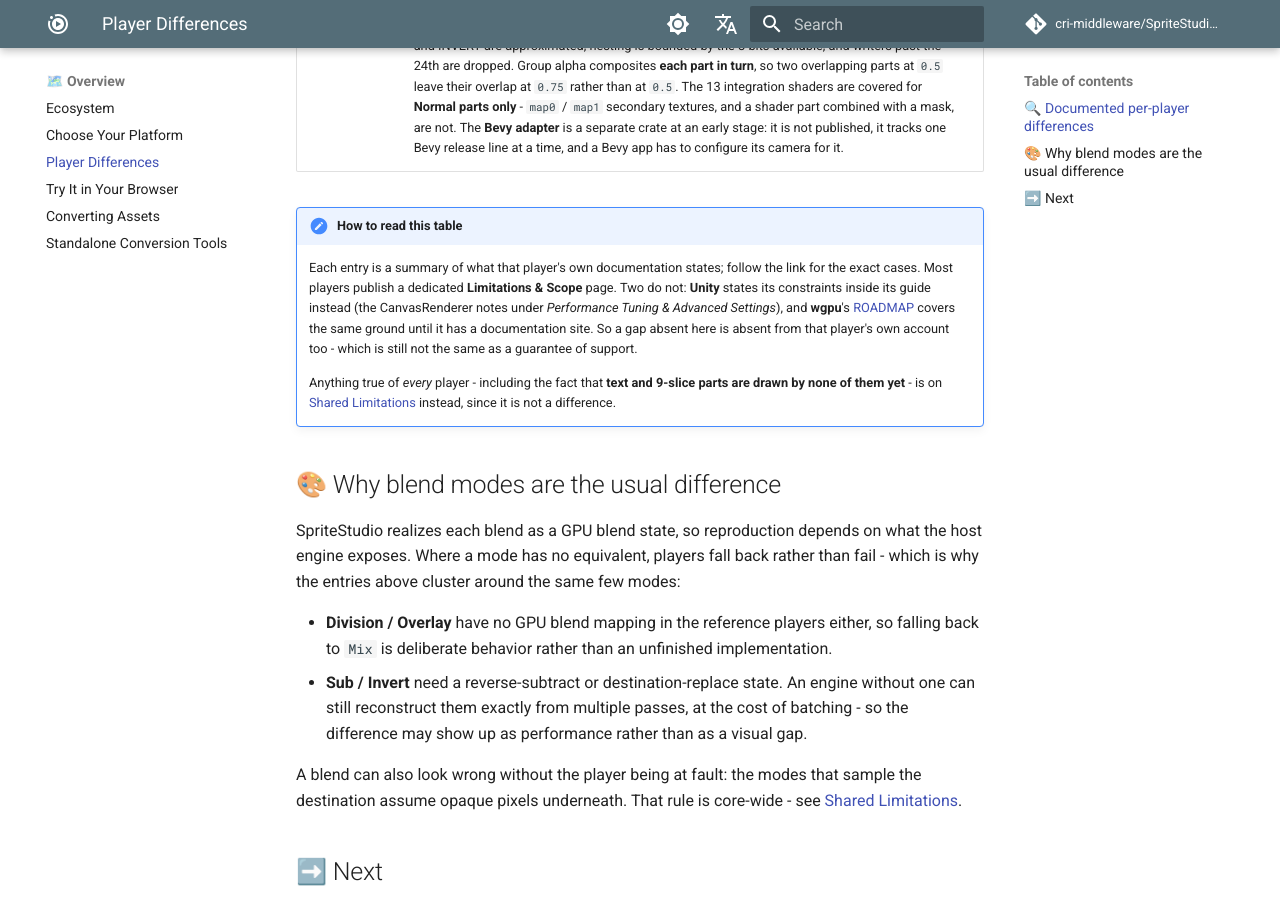
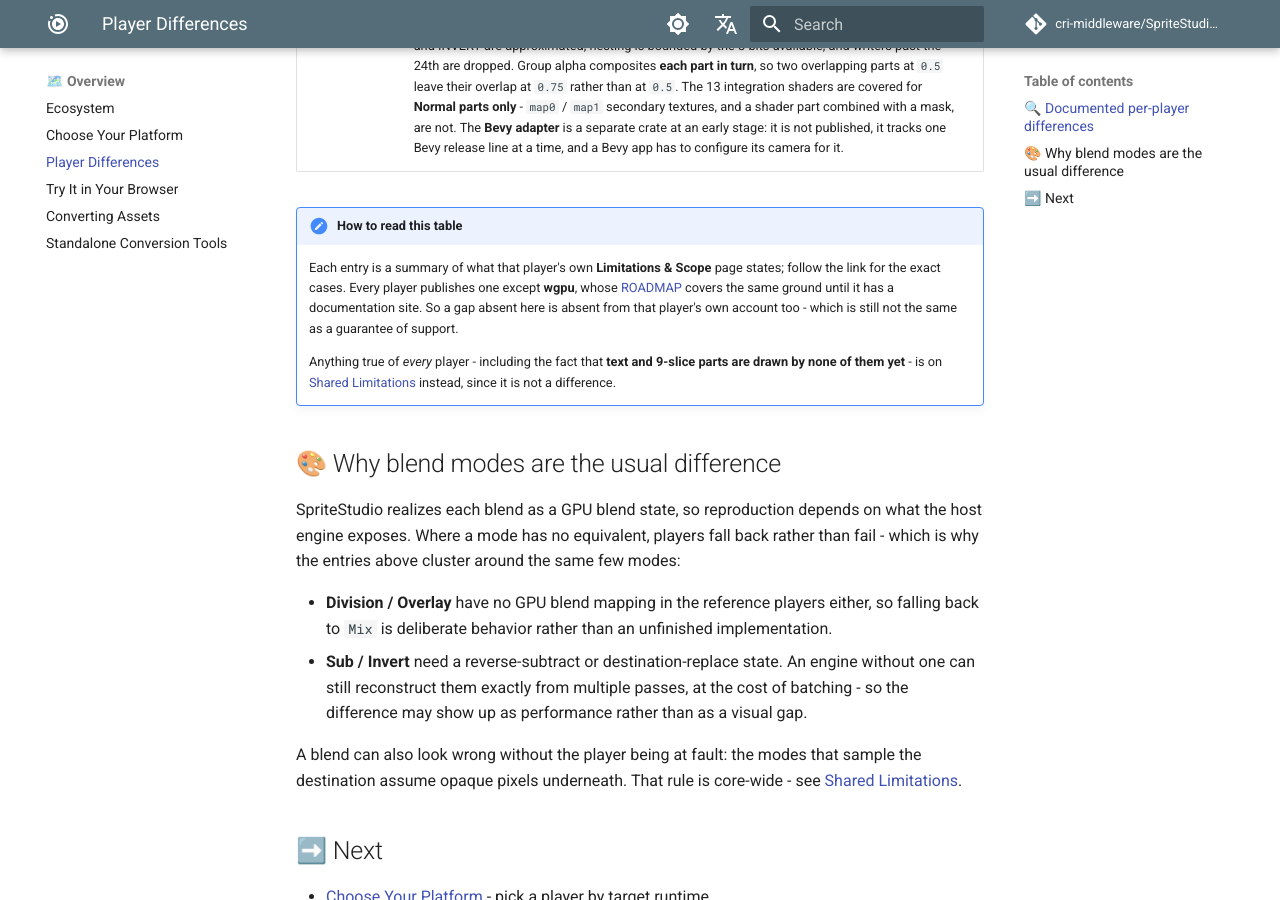
Before and after one commit to cri-middleware/SpriteStudio-Docs, an MkDocs documentation site: the page built from docs/en/overview/player-differences.md, in a window 1280 px wide and 900 px high, scrolled down 1350 px. Built offline with MkDocs 1.6.1 and Material for MkDocs 9.7.7, drawn with Linux system fonts in a browser that asks for light colours; comment, search, counter and statistics services are not loaded.

Commit message:
docs: Unity does publish a Limitations & Scope page
#42 changed the note under the differences table to say Unity has no dedicated
Limitations & Scope page and states its constraints inside Performance Tuning
instead. That is wrong, and the note it replaced was right.

The claim came from reading SSPlayerForUnity on a `main` checkout. Unity's
default branch is `develop`, where `main` is well behind it, and `develop` has
docs/en/limitations.md and docs/ja/limitations.md as a top-level nav entry
(⚠️ Limitations & Scope / ⚠️ 制約と適用範囲). It covers the Canvas (uGUI) path
in its own section - the single-atlas assumption, MIX / ADD only, the automatic
TexCoord1 - which is exactly what this table's Unity row cites, so the row was
always sourced from a page that exists.

Restores the original wording in both locales: wgpu is the only player without
one, and its ROADMAP covers the same ground until it has a documentation site.

```diff
--- a/docs/en/overview/player-differences.md
+++ b/docs/en/overview/player-differences.md
@@ -26,10 +26,8 @@ the core computes but leaves the player to draw or play - are in
 | **[wgpu](../players/wgpu.md)** | `Div2` / `Overlay2` fall back to `Mix`. Masking is **stencil-only**: overlapping masks that mix INCR and INVERT are approximated, nesting is bounded by the 8 bits available, and writers past the 24th are dropped. Group alpha composites **each part in turn**, so two overlapping parts at `0.5` leave their overlap at `0.75` rather than at `0.5`. The 13 integration shaders are covered for **Normal parts only** - `map0` / `map1` secondary textures, and a shader part combined with a mask, are not. The **Bevy adapter** is a separate crate at an early stage: it is not published, it tracks one Bevy release line at a time, and a Bevy app has to configure its camera for it. |
 
 !!! note "How to read this table"
-    Each entry is a summary of what that player's own documentation states; follow the link for
-    the exact cases. Most players publish a dedicated **Limitations & Scope** page. Two do not:
-    **Unity** states its constraints inside its guide instead (the CanvasRenderer notes under
-    *Performance Tuning & Advanced Settings*), and **wgpu**'s
+    Each entry is a summary of what that player's own **Limitations & Scope** page states; follow
+    the link for the exact cases. Every player publishes one except **wgpu**, whose
     [ROADMAP](https://github.com/cri-middleware/SSPlayerForWgpu/blob/HEAD/ROADMAP.md) covers the
     same ground until it has a documentation site. So a gap absent here is absent from that
     player's own account too - which is still not the same as a guarantee of support.
```
Also changed, not shown: docs/ja/overview/player-differences.md (+6 -7 lines).
